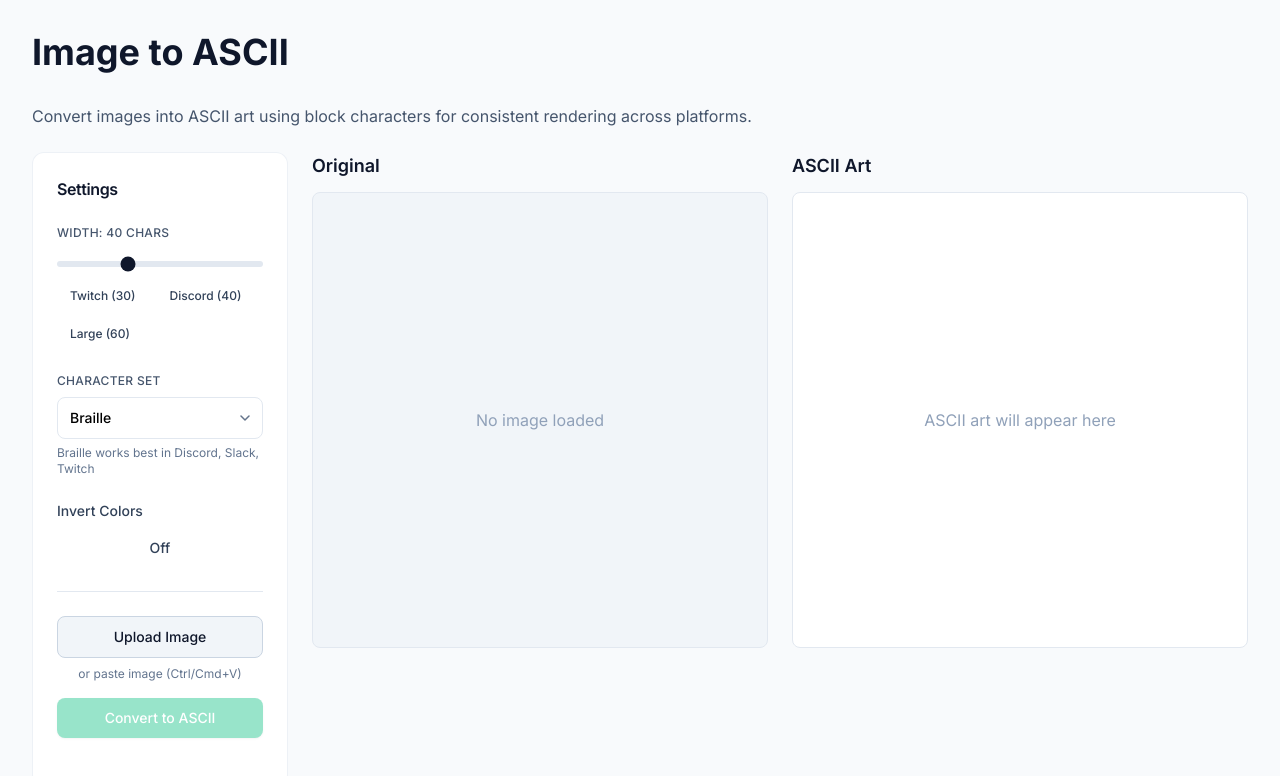
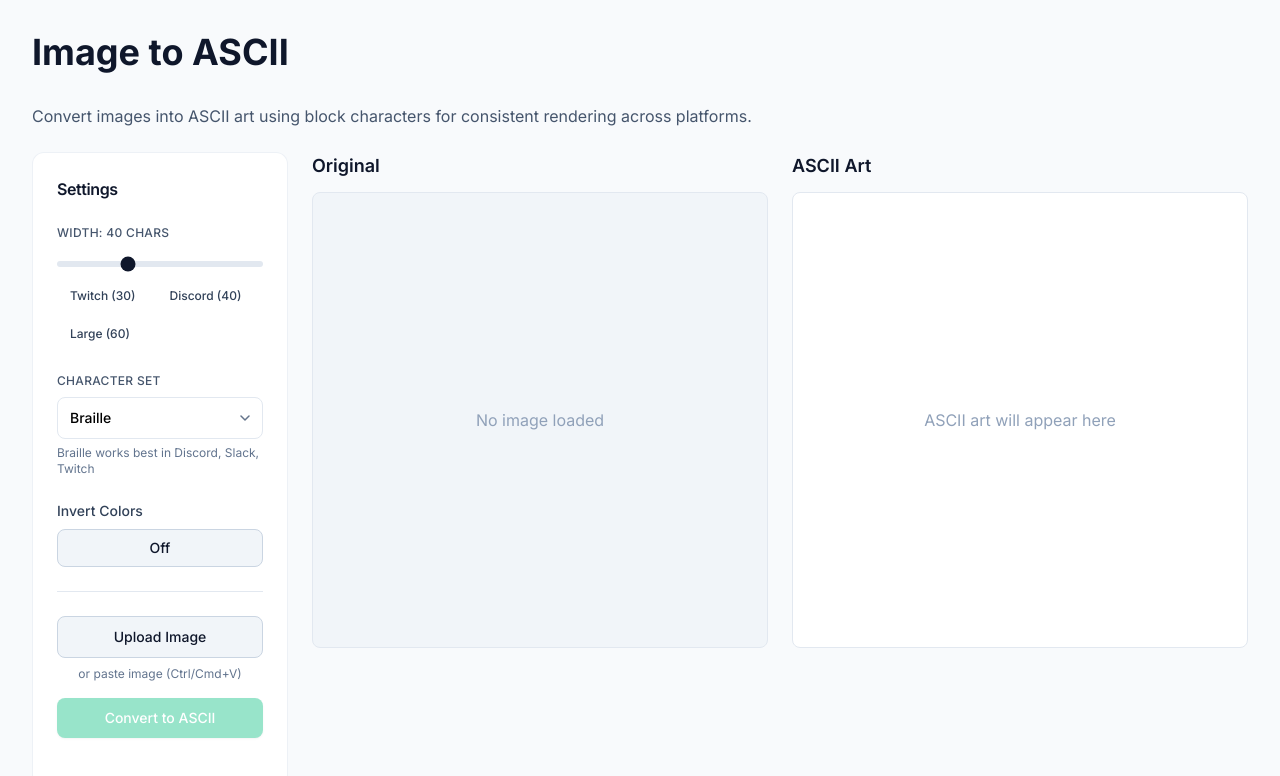
Before and after one commit to pederespen/imagelab, a Next.js app: page /ascii in a window 1280 px wide. Shown: the top 776 px of the page. Built offline with nearby package versions, Linux system fonts and the light colour scheme.

Commit message:
components updated slightly

```diff
--- a/components/tools/AsciiConverter.tsx
+++ b/components/tools/AsciiConverter.tsx
@@ -196,7 +196,7 @@ export default function AsciiConverter() {
             <div className="mb-6">
               <label className="block text-sm font-medium text-slate-700 mb-2">Invert Colors</label>
               <Button
-                variant={invert ? 'primary' : 'ghost'}
+                variant={invert ? 'primary' : 'secondary'}
                 fullWidth
                 onClick={() => setInvert(!invert)}
               >
--- a/components/ui/Button.tsx
+++ b/components/ui/Button.tsx
@@ -29,7 +29,7 @@ export const Button = forwardRef<HTMLButtonElement, ButtonProps>(
   ) => {
     const baseClasses =
       'font-medium rounded-lg transition-all duration-150 focus:outline-none focus:ring-2 focus:ring-slate-400 focus:ring-offset-1'
-    const disabledClasses = disabled ? 'opacity-40 cursor-not-allowed' : ''
+    const disabledClasses = disabled ? 'opacity-40 cursor-not-allowed' : 'cursor-pointer'
     const widthClass = fullWidth ? 'w-full' : ''
 
     const classes = [
--- a/components/ui/Dropdown.tsx
+++ b/components/ui/Dropdown.tsx
@@ -71,7 +71,7 @@ export function Dropdown({
       <button
         type="button"
         onClick={() => setIsOpen(!isOpen)}
-        className={`w-full px-3 py-2.5 pr-9 border rounded-lg focus:outline-none focus:ring-2 focus:ring-slate-400 focus:ring-offset-1 bg-white transition-all text-sm font-medium text-left relative ${
+        className={`w-full px-3 py-2.5 pr-9 border rounded-lg focus:outline-none focus:ring-2 focus:ring-slate-400 focus:ring-offset-1 bg-white transition-all text-sm font-medium text-left relative cursor-pointer ${
           error ? 'border-red-400' : 'border-slate-200 hover:border-slate-300'
         }`}
       >
@@ -102,7 +102,7 @@ export function Dropdown({
               key={option.value}
               type="button"
               onClick={() => handleSelect(option.value)}
-              className={`w-full px-3 py-2.5 text-left text-sm transition-colors ${
+              className={`w-full px-3 py-2.5 text-left text-sm transition-colors cursor-pointer ${
                 option.value === value
                   ? 'bg-slate-100 text-slate-900 font-medium'
                   : 'text-slate-700 hover:bg-slate-50'
```
